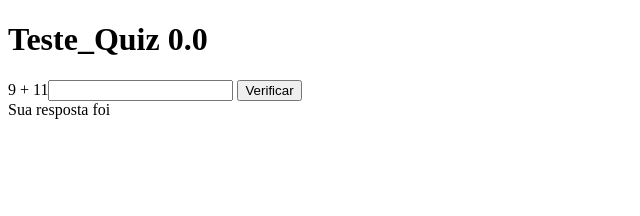
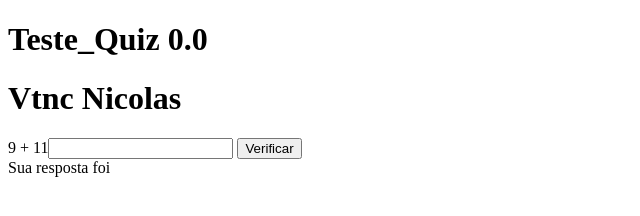
Before and after one commit to CueioTwo/Teste_Quiz, a plain HTML site: page index.html in a window 1280 px wide. Shown: the whole page, without its empty margins (0-640 px from the left). Drawn offline with Linux system fonts and the light colour scheme.

Commit message:
Update index.html

```diff
--- a/index.html
+++ b/index.html
@@ -8,6 +8,7 @@
 </head>
 <body>
     <h1>Teste_Quiz 0.0</h1>
+    <h1>Vtnc Nicolas </h1>
     <label for="valor1">9 + 11</label><input type="number" name="tex1" id="valor1">
     <input type="button" value="Verificar" onclick="verif()">
     <div id="res">Sua resposta foi</div>
```
